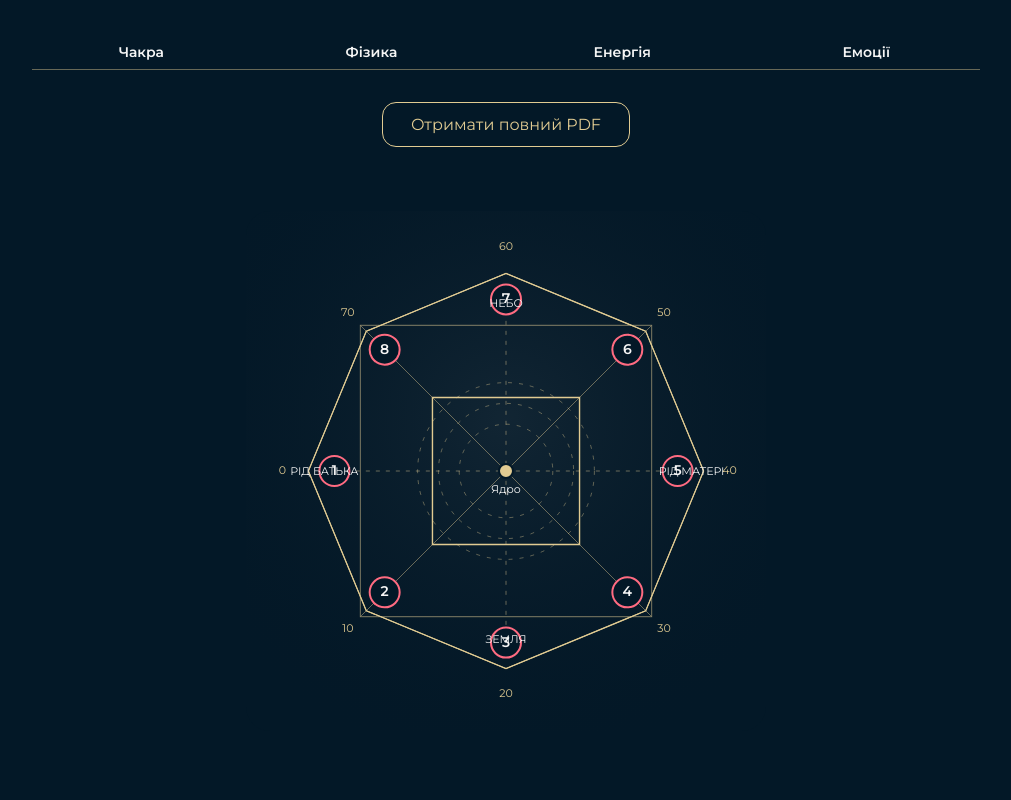
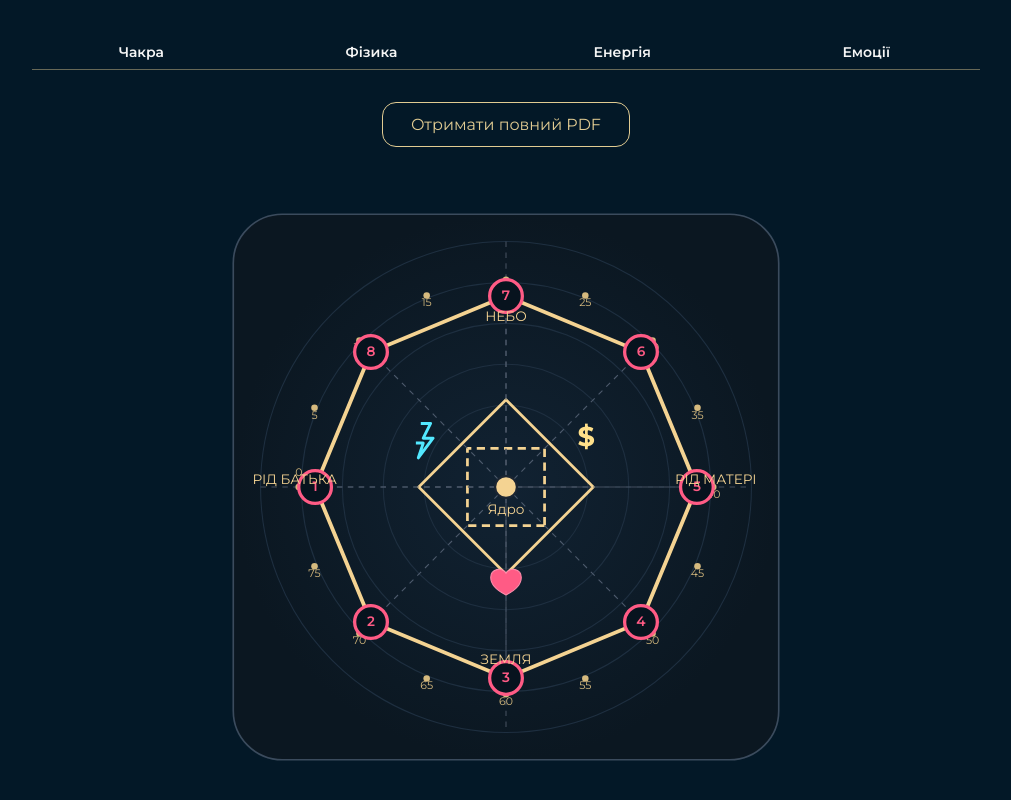
Before and after one commit to NadinMatrix/matrix-ryvok, a Next.js app: page / in a window 1280 px wide. Shown: the part 406-1206 px from the top of the page, without its empty margins (134-1145 px from the left). Built offline with nearby package versions, Linux system fonts and the light colour scheme.

Commit message:
Update ArcanaMatrixWeb.js

```diff
--- a/components/ArcanaMatrixWeb.js
+++ b/components/ArcanaMatrixWeb.js
@@ -1,372 +1,379 @@
-// components/ArcanaMatrixWeb.js
-import React, { useMemo } from 'react';
+import React from "react";
 
-const COLORS = {
-  bg: '#031827',
-  gold: '#E1CB92',
-  line: 'rgba(225,203,146,0.45)',
-  lineStrong: '#E1CB92',
-  circle: '#192B3A',
-  accentCircle: '#1F3144',
-  text: '#F5F5F5',
-  pink: '#FF6B81',
-};
+const degToRad = (deg: number) => (deg * Math.PI) / 180;
 
-function polar(cx, cy, r, angle) {
+const CENTER_X = 0;
+const CENTER_Y = 0;
+
+/**
+ * Базові радіуси
+ */
+const R_OUTER_OCTAGON = 70;   // вершини 1–8 (енергії по колу)
+const R_AGE_MARK = 76;        // точки / цифри років 0–75
+const R_LABEL = 58;           // підписи Небо / Земля / Рід ...
+const R_BIG_SQUARE = 32;      // зовнішній квадрат (родовий)
+const R_SMALL_SQUARE = 20;    // внутрішній квадрат (особистий)
+const R_ICONS = 34;           // радіус для іконок усередині секторів
+
+/**
+ * Допоміжна функція — координата за радіусом та кутом
+ */
+function polarToCartesian(radius: number, angleDeg: number) {
+  const rad = degToRad(angleDeg);
   return {
-    x: cx + r * Math.cos(angle),
-    y: cy + r * Math.sin(angle),
+    x: CENTER_X + radius * Math.cos(rad),
+    y: CENTER_Y + radius * Math.sin(rad),
   };
 }
 
 /**
- * Матриця долі RYVOK (метод Ладіні):
- * - 1 енергія строго ЗЛІВА
- * - далі 2-3-4-5-6-7-8 йдуть ЗА годинниковою стрілкою
- * - зовнішній квадрат — РОДОВИЙ
- * - внутрішній ромб — ОСОБИСТИЙ (личный)
- * - іконки $ та ❤️ в центрі відповідних сегментів (а не на лініях)
+ * Основний компонент матриці Ладіні
  */
-export default function ArcanaMatrixWeb({
-  size = 520,
-  ages = [0, 10, 20, 30, 40, 50, 60, 70],
-}) {
-  const cx = size / 2;
-  const cy = size / 2;
+const LadiniMatrix: React.FC = () => {
+  /**
+   * 1. Восьмикутник з енергіями 1–8
+   *
+   * Орієнтація:
+   * - 1  — строго зліва (0 років)
+   * - 3  — внизу
+   * - 5  — справа
+   * - 7  — зверху
+   * - 2,4,6,8 — на діагоналях між ними
+   */
+  const energyNodes = [
+    { num: 1, angle: 180 },
+    { num: 2, angle: 135 },
+    { num: 3, angle: 90 },
+    { num: 4, angle: 45 },
+    { num: 5, angle: 0 },
+    { num: 6, angle: 315 },
+    { num: 7, angle: 270 },
+    { num: 8, angle: 225 },
+  ];
 
-  // геометрія
-  const rOuter = size * 0.38;        // вершини восьмикутника
-  const rRodSquare = size * 0.28;    // родовий квадрат (осьовий)
-  const rPersonalDiamond = size * 0.20; // особистий ромб (повернутий)
-  const rAge = rOuter + 26;          // кільце віків (цифри)
-  const rEnergy = (rOuter + rRodSquare) / 2; // кружечки енергій
-  const rIcons = (rRodSquare + rOuter) / 2;  // радіус для $ і ❤️
+  /**
+   * 2. Вік по колу: 0, 5, 10, …, 75.
+   *
+   * Старт з 0 на тій самій осі, де 1 (зліва) і далі
+   * за годинниковою кожні 22.5° (16 позначок).
+   */
+  const ages = Array.from({ length: 16 }, (_, i) => i * 5);
+  const ageMarks = ages.map((age, i) => {
+    const angle = 180 + i * (360 / 16); // 0 років ліворуч → далі за годинниковою
+    return {
+      age,
+      angle,
+      ...polarToCartesian(R_AGE_MARK, angle),
+    };
+  });
 
-  // 8 вершин восьмикутника:
-  // 1 — зліва, далі ЗА годинниковою: низ-ліво, низ, низ-право, право, верх-право, верх, верх-ліво
-  const octagon = useMemo(() => {
-    const pts = [];
-    const step = -Math.PI / 4; // мінус => рух за годинниковою
-    const base = Math.PI;      // 180° — строго зліва
-    for (let i = 0; i < 8; i++) {
-      const angle = base + i * step;
-      pts.push({
-        angle,
-        ...polar(cx, cy, rOuter, angle),
-      });
-    }
-    return pts;
-  }, [cx, cy, rOuter]);
-
-  const energyPoints = useMemo(
-    () =>
-      octagon.map(p => ({
-        angle: p.angle,
-        ...polar(cx, cy, rEnergy, p.angle),
-      })),
-    [octagon, cx, cy, rEnergy],
+  /**
+   * 3. Квадрати всередині
+   *    - великий: родовий (по осях)
+   *    - малий: особистий (повернутий на 45°)
+   */
+  const bigSquarePoints = [0, 90, 180, 270].map((a) =>
+    polarToCartesian(R_BIG_SQUARE, a)
   );
 
-  const agePoints = useMemo(
-    () =>
-      octagon.map(p => ({
-        ...polar(cx, cy, rAge, p.angle),
-      })),
-    [octagon, cx, cy, rAge],
+  const smallSquarePoints = [45, 135, 225, 315].map((a) =>
+    polarToCartesian(R_SMALL_SQUARE, a)
   );
 
-  // родовий квадрат (осьовий)
-  const rodSquare = [
-    { x: cx - rRodSquare, y: cy - rRodSquare },
-    { x: cx + rRodSquare, y: cy - rRodSquare },
-    { x: cx + rRodSquare, y: cy + rRodSquare },
-    { x: cx - rRodSquare, y: cy + rRodSquare },
-  ];
+  /**
+   * 4. Іконки:
+   *    ⚡ – у лівому нижньому секторі
+   *    $  – у правому верхньому секторі
+   *    ❤️ – у нижньому секторі між центром і "Земля"
+   *    Кути підібрані так, щоб вони були всередині сегментів, а не на лініях.
+   */
+  const lightningPos = polarToCartesian(R_ICONS, 210); // між 1–2–3
+  const moneyPos = polarToCartesian(R_ICONS, 330);     // між 3–4–5
+  const heartPos = polarToCartesian(R_ICONS, 90);      // між 2–3–4 (внизу)
 
-  // особистий ромб (квадрат під 45° всередині)
-  const personalDiamond = (() => {
-    const r = rPersonalDiamond;
-    const pts = [];
-    for (let i = 0; i < 4; i++) {
-      const angle = Math.PI / 4 + i * (Math.PI / 2); // 45°,135°...
-      pts.push(polar(cx, cy, r, angle));
-    }
-    return pts;
-  })();
+  /**
+   * 5. Підписи сторін світу / роду
+   */
+  const fatherLabelPos = polarToCartesian(R_LABEL, 180); // Рід батька
+  const motherLabelPos = polarToCartesian(R_LABEL, 0);   // Рід матері
+  const skyLabelPos = polarToCartesian(R_LABEL, 270);    // Небо
+  const earthLabelPos = polarToCartesian(R_LABEL, 90);   // Земля
 
-  // іконка $ — нижня права чверть
-  const moneyAngle = Math.PI / 4 + Math.PI / 2; // 225°?  => вниз-право
-  const moneyPos = polar(cx, cy, rIcons, moneyAngle);
-
-  // іконка ❤️ — нижня центральна чверть
-  const heartAngle = Math.PI / 2; // 90° — вниз від центру
-  const heartPos = polar(cx, cy, rIcons, heartAngle);
+  /**
+   * 6. Восьмикутник (лінія життя) — ламаємо по точках енергій
+   */
+  const octagonPath = energyNodes
+    .map((node, index) => {
+      const { x, y } = polarToCartesian(R_OUTER_OCTAGON, node.angle);
+      return `${index === 0 ? "M" : "L"} ${x} ${y}`;
+    })
+    .join(" ") + " Z";
 
   return (
     <div
       style={{
-        width: '100%',
-        display: 'flex',
-        justifyContent: 'center',
-        alignItems: 'center',
-        marginTop: 24,
+        width: "100%",
+        maxWidth: 600,
+        margin: "0 auto",
       }}
     >
       <svg
-        width={size}
-        height={size}
-        viewBox={`0 0 ${size} ${size}`}
-        style={{
-          borderRadius: 24,
-          background: COLORS.bg,
-        }}
+        viewBox="-110 -110 220 220"
+        style={{ width: "100%", height: "auto", display: "block" }}
       >
-        {/* м'яке затемнення по краях */}
+        {/* Фонова "карта" */}
         <defs>
-          <radialGradient id="matrixGlow" cx="50%" cy="40%" r="70%">
-            <stop offset="0%" stopColor="rgba(255,255,255,0.06)" />
-            <stop offset="100%" stopColor="rgba(0,0,0,0)" />
+          <radialGradient id="bgGrad" cx="50%" cy="50%" r="50%">
+            <stop offset="0%" stopColor="#112232" stopOpacity="1" />
+            <stop offset="100%" stopColor="#0b1721" stopOpacity="1" />
           </radialGradient>
-
-          {/* простий вектор-heart */}
-          <symbol id="icon-heart" viewBox="0 0 24 24">
-            <path
-              d="M12 21s-5.5-3.2-8.3-6C1.5 12.8 1 10.6 2.1 8.9 3.1 7.3 5 6.7 6.7 7.3 7.6 7.6 8.4 8.3 9 9.1c.6-.8 1.4-1.5 2.3-1.8 1.7-.6 3.6 0 4.6 1.6 1.1 1.7.6 3.9-1.6 6.1C17.5 17.8 12 21 12 21z"
-              fill={COLORS.pink}
-            />
-          </symbol>
-
-          {/* простий вектор-$ */}
-          <symbol id="icon-money" viewBox="0 0 24 24">
-            <path
-              d="M12 3v18m-3-4.5c0 1.4 1.3 2.5 3 2.5s3-.8 3-2.3c0-1.7-1.4-2.2-3-2.7s-3-.9-3-2.7C9 7.8 10.3 7 12 7s3 .9 3 2.5"
-              fill="none"
-              stroke={COLORS.gold}
-              strokeWidth="1.7"
-              strokeLinecap="round"
-              strokeLinejoin="round"
-            />
-          </symbol>
         </defs>
 
         <rect
-          x={0}
-          y={0}
-          width={size}
-          height={size}
-          fill="url(#matrixGlow)"
-          rx={24}
+          x={-100}
+          y={-100}
+          width={200}
+          height={200}
+          rx={18}
+          ry={18}
+          fill="url(#bgGrad)"
+          stroke="#3b4b5d"
+          strokeWidth={0.6}
         />
 
-        {/* орбіти в центрі */}
-        {[0.18, 0.26, 0.34].map((k, idx) => (
+        {/* Додаткові концентричні кола (фон енергій років) */}
+        {[30, 45, 60, 75, 90].map((r, idx) => (
           <circle
             key={idx}
-            cx={cx}
-            cy={cy}
-            r={(size * k) / 2}
+            cx={CENTER_X}
+            cy={CENTER_Y}
+            r={r}
             fill="none"
-            stroke={COLORS.line}
-            strokeDasharray="4 7"
-            strokeWidth={0.9}
+            stroke="#1e2f40"
+            strokeWidth={0.4}
           />
         ))}
 
-        {/* восьмикутник (енергетичні вершини) */}
-        <polygon
-          points={octagon.map(p => `${p.x},${p.y}`).join(' ')}
-          fill="none"
-          stroke={COLORS.lineStrong}
-          strokeWidth={1.2}
+        {/* Вертикальна та горизонтальна осі */}
+        <line
+          x1={CENTER_X - 90}
+          y1={CENTER_Y}
+          x2={CENTER_X + 90}
+          y2={CENTER_Y}
+          stroke="#444f5e"
+          strokeWidth={0.4}
+          strokeDasharray="2 2"
+        />
+        <line
+          x1={CENTER_X}
+          y1={CENTER_Y - 90}
+          x2={CENTER_X}
+          y2={CENTER_Y + 90}
+          stroke="#444f5e"
+          strokeWidth={0.4}
+          strokeDasharray="2 2"
         />
 
-        {/* з'єднувальні лінії між вершинами (для чіткого восьмикутника) */}
-        {octagon.map((p, i) => {
-          const n = octagon[(i + 1) % 8];
+        {/* Великий квадрат (родовий) */}
+        <polygon
+          points={bigSquarePoints.map((p) => `${p.x},${p.y}`).join(" ")}
+          fill="none"
+          stroke="#f4d392"
+          strokeWidth={1}
+        />
+
+        {/* Малий квадрат (особистий, ромб) */}
+        <polygon
+          points={smallSquarePoints.map((p) => `${p.x},${p.y}`).join(" ")}
+          fill="none"
+          stroke="#f4d392"
+          strokeWidth={1}
+          strokeDasharray="3 2"
+        />
+
+        {/* Лінії від центру до вершин великого квадрата (діагоналі) */}
+        {bigSquarePoints.map((p, idx) => (
+          <line
+            key={idx}
+            x1={CENTER_X}
+            y1={CENTER_Y}
+            x2={p.x}
+            y2={p.y}
+            stroke="#444f5e"
+            strokeWidth={0.4}
+            strokeDasharray="2 2"
+          />
+        ))}
+
+        {/* Восьмикутник (лінія життя) */}
+        <path
+          d={octagonPath}
+          fill="none"
+          stroke="#f4d392"
+          strokeWidth={1.4}
+        />
+
+        {/* Вікові мітки 0,5,10…75 */}
+        {ageMarks.map((m) => (
+          <g key={m.age}>
+            <circle cx={m.x} cy={m.y} r={1.2} fill="#d6ba7e" />
+            <text
+              x={m.x}
+              y={m.y}
+              dy={m.age === 0 ? -4 : 4}
+              fontSize={4}
+              fill="#d6ba7e"
+              textAnchor="middle"
+            >
+              {m.age}
+            </text>
+          </g>
+        ))}
+
+        {/* Ноди енергій 1–8 */}
+        {energyNodes.map((node) => {
+          const pos = polarToCartesian(R_OUTER_OCTAGON, node.angle);
           return (
-            <line
-              key={`oct-line-${i}`}
-              x1={p.x}
-              y1={p.y}
-              x2={n.x}
-              y2={n.y}
-              stroke={COLORS.lineStrong}
-              strokeWidth={1}
-            />
+            <g key={node.num}>
+              {/* Лінія від центру до ноди (штрихова) */}
+              <line
+                x1={CENTER_X}
+                y1={CENTER_Y}
+                x2={pos.x}
+                y2={pos.y}
+                stroke="#4d5a6c"
+                strokeWidth={0.4}
+                strokeDasharray="2 2"
+              />
+              {/* Коло енергії */}
+              <circle
+                cx={pos.x}
+                cy={pos.y}
+                r={6}
+                fill="#07131e"
+                stroke="#ff5b85"
+                strokeWidth={1.2}
+              />
+              <text
+                x={pos.x}
+                y={pos.y + 1.5}
+                textAnchor="middle"
+                fontSize={5}
+                fill="#ff5b85"
+                fontWeight={600}
+              >
+                {node.num}
+              </text>
+            </g>
           );
         })}
 
-        {/* родовий квадрат (осьовий) */}
-        <polygon
-          points={rodSquare.map(p => `${p.x},${p.y}`).join(' ')}
-          fill="none"
-          stroke={COLORS.line}
-          strokeWidth={1.2}
-        />
-
-        {/* личний (особистий) ромб */}
-        <polygon
-          points={personalDiamond.map(p => `${p.x},${p.y}`).join(' ')}
-          fill="none"
-          stroke={COLORS.gold}
-          strokeWidth={1.4}
-        />
-
-        {/* вертикальна та горизонтальна осі */}
-        <line
-          x1={cx}
-          y1={cy - rRodSquare * 1.1}
-          x2={cx}
-          y2={cy + rRodSquare * 1.1}
-          stroke={COLORS.line}
-          strokeWidth={1}
-          strokeDasharray="4 6"
-        />
-        <line
-          x1={cx - rRodSquare * 1.1}
-          y1={cy}
-          x2={cx + rRodSquare * 1.1}
-          y2={cy}
-          stroke={COLORS.line}
-          strokeWidth={1}
-          strokeDasharray="4 6"
-        />
-
-        {/* діагоналі роду (як на схемі a-b-c-d) */}
-        <line
-          x1={cx - rRodSquare}
-          y1={cy - rRodSquare}
-          x2={cx + rRodSquare}
-          y2={cy + rRodSquare}
-          stroke={COLORS.line}
-          strokeWidth={1}
-        />
-        <line
-          x1={cx + rRodSquare}
-          y1={cy - rRodSquare}
-          x2={cx - rRodSquare}
-          y2={cy + rRodSquare}
-          stroke={COLORS.line}
-          strokeWidth={1}
-        />
-
-        {/* ЯДРО */}
+        {/* Центр / Ядро */}
         <circle
-          cx={cx}
-          cy={cy}
-          r={7}
-          fill={COLORS.gold}
-          stroke={COLORS.bg}
-          strokeWidth={2}
+          cx={CENTER_X}
+          cy={CENTER_Y}
+          r={4}
+          fill="#f4d392"
+          stroke="#1b2532"
+          strokeWidth={0.8}
         />
         <text
-          x={cx}
-          y={cy + 22}
-          fill={COLORS.text}
-          fontSize={11}
+          x={CENTER_X}
+          y={CENTER_Y + 10}
+          fontSize={5}
+          fill="#f4d392"
           textAnchor="middle"
         >
           Ядро
         </text>
 
-        {/* іконка $ — фінансова вісь */}
-        <use
-          href="#icon-money"
-          x={moneyPos.x - 11}
-          y={moneyPos.y - 11}
-          width={22}
-          height={22}
-        />
-
-        {/* іконка ❤️ — емоційно-родова вісь */}
-        <use
-          href="#icon-heart"
-          x={heartPos.x - 10}
-          y={heartPos.y - 10}
-          width={20}
-          height={20}
-        />
-
-        {/* кружечки енергій */}
-        {energyPoints.map((p, i) => (
-          <g key={`en-${i}`}>
-            <circle
-              cx={p.x}
-              cy={p.y}
-              r={15}
-              fill={COLORS.bg}
-              stroke="#FF6B81"
-              strokeWidth={2}
-            />
-            <text
-              x={p.x}
-              y={p.y + 4}
-              fill={COLORS.text}
-              fontSize={14}
-              fontWeight="600"
-              textAnchor="middle"
-            >
-              {i + 1}
-            </text>
-          </g>
-        ))}
-
-        {/* роки — завжди ЗА годинниковою разом з енергіями */}
-        {agePoints.map((p, i) => (
-          <text
-            key={`age-${i}`}
-            x={p.x}
-            y={p.y}
-            fill={COLORS.lineStrong}
-            fontSize={11}
-            textAnchor="middle"
-            alignmentBaseline="middle"
-          >
-            {ages[i]}
-          </text>
-        ))}
-
-        {/* підписи сторін світу / роду */}
-        {/* НЕБО — над центром, ЗЕМЛЯ — знизу */}
+        {/* Підписи напрямків */}
         <text
-          x={cx}
-          y={cy - rRodSquare - 18}
-          fill={COLORS.text}
-          fontSize={11}
+          x={skyLabelPos.x}
+          y={skyLabelPos.y - 3}
+          fontSize={5}
+          fill="#f4d392"
           textAnchor="middle"
         >
           НЕБО
         </text>
+
         <text
-          x={cx}
-          y={cy + rRodSquare + 26}
-          fill={COLORS.text}
-          fontSize={11}
+          x={earthLabelPos.x}
+          y={earthLabelPos.y + 7}
+          fontSize={5}
+          fill="#f4d392"
           textAnchor="middle"
         >
           ЗЕМЛЯ
         </text>
 
-        {/* рід батька / матері — по горизонталі */}
         <text
-          x={cx - rRodSquare - 36}
-          y={cy + 4}
-          fill={COLORS.text}
-          fontSize={11}
-          textAnchor="middle"
+          x={fatherLabelPos.x - 4}
+          y={fatherLabelPos.y - 1}
+          fontSize={5}
+          fill="#f4d392"
+          textAnchor="end"
         >
           РІД БАТЬКА
         </text>
+
         <text
-          x={cx + rRodSquare + 40}
-          y={cy + 4}
-          fill={COLORS.text}
-          fontSize={11}
-          textAnchor="middle"
+          x={motherLabelPos.x + 4}
+          y={motherLabelPos.y - 1}
+          fontSize={5}
+          fill="#f4d392"
+          textAnchor="start"
         >
           РІД МАТЕРІ
         </text>
+
+        {/* ⚡ Іконка енергії (лівий нижній сектор) */}
+        <g
+          transform={`translate(${lightningPos.x},${lightningPos.y}) scale(0.9)`}
+        >
+          <polyline
+            points="-2,-7 2,-7 -1,-1 3,-1 -3,7 -1,1 -4,1"
+            fill="none"
+            stroke="#53e8ff"
+            strokeWidth={1.2}
+            strokeLinejoin="round"
+          />
+        </g>
+
+        {/* $ Іконка грошей (правий верхній сектор) */}
+        <g transform={`translate(${moneyPos.x},${moneyPos.y})`}>
+          <text
+            x={0}
+            y={2}
+            fontSize={10}
+            fill="#ffe08a"
+            textAnchor="middle"
+            fontWeight={700}
+          >
+            $
+          </text>
+        </g>
+
+        {/* ❤ Іконка кохання (нижній сектор) */}
+        <g transform={`translate(${heartPos.x},${heartPos.y}) scale(0.8)`}>
+          <path
+            d="
+              M 0 -3
+              C -2 -6 -7 -5 -7 -1
+              C -7 2 -4 5 0 7
+              C 4 5 7 2 7 -1
+              C 7 -5 2 -6 0 -3
+              Z
+            "
+            fill="#ff5b85"
+            stroke="#ff8cac"
+            strokeWidth={0.5}
+          />
+        </g>
       </svg>
     </div>
   );
-}
+};
+
+export default LadiniMatrix;
```
